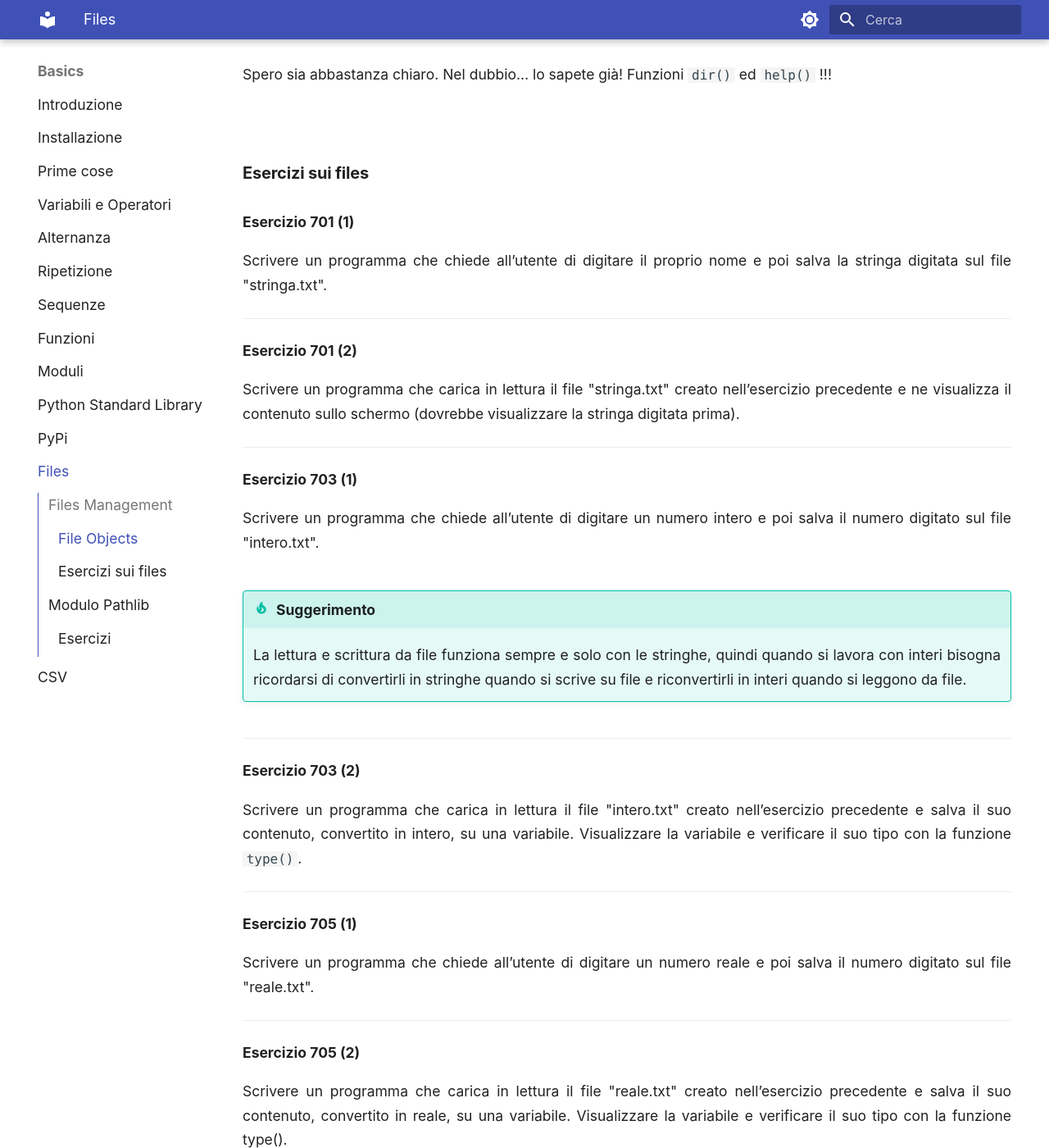
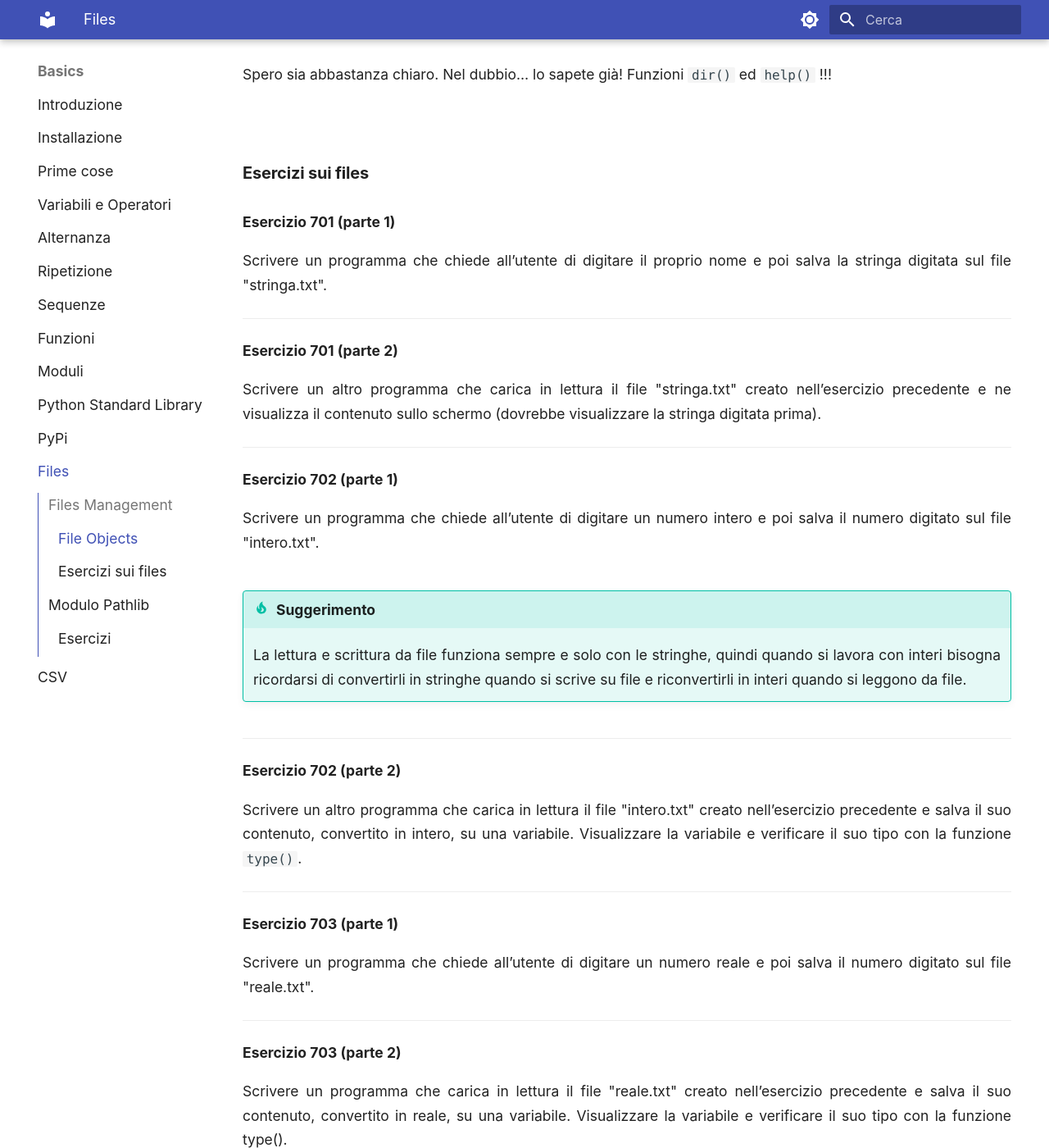
Before and after one commit to adjamhub/pyhandouts, an MkDocs documentation site: the page built from docs/basics/107_files.md, in a window 1280 px wide and 1400 px high, scrolled down 5894 px. Shown: the whole window at 82% size. Built offline with MkDocs 1.6.1 and Material for MkDocs 9.7.7, drawn with Linux system fonts in a browser that asks for light colours; emoji names are drawn with the system emoji font; some of the changed text lies outside the part shown.

Commit message:
Update 107_files.md

```diff
--- a/docs/basics/107_files.md
+++ b/docs/basics/107_files.md
@@ -193,20 +193,20 @@ Spero sia abbastanza chiaro. Nel dubbio… lo sapete già! Funzioni `dir()` ed `
 ### Esercizi sui files
 
 
-**Esercizio 701 (1)**
+**Esercizio 701 (parte 1)**
 
 Scrivere un programma che chiede all’utente di digitare il proprio nome e poi salva la stringa digitata sul file "stringa.txt".
 
 ------------------------------------------------------------
 
-**Esercizio 701 (2)**
+**Esercizio 701 (parte 2)**
 
-Scrivere un programma che carica in lettura il file "stringa.txt" creato nell’esercizio precedente e ne visualizza
+Scrivere un altro programma che carica in lettura il file "stringa.txt" creato nell’esercizio precedente e ne visualizza
 il contenuto sullo schermo (dovrebbe visualizzare la stringa digitata prima).
 
 ------------------------------------------------------------
 
-**Esercizio 703 (1)**
+**Esercizio 702 (parte 1)**
 
 Scrivere un programma che chiede all’utente di digitare un numero intero e poi salva il numero digitato sul file "intero.txt".
 
@@ -218,27 +218,27 @@ Scrivere un programma che chiede all’utente di digitare un numero intero e poi
 
 ------------------------------------------------------------
 
-**Esercizio 703 (2)**
+**Esercizio 702 (parte 2)**
 
-Scrivere un programma che carica in lettura il file "intero.txt" creato nell’esercizio precedente e salva il suo contenuto,
+Scrivere un altro programma che carica in lettura il file "intero.txt" creato nell’esercizio precedente e salva il suo contenuto,
 convertito in intero, su una variabile. Visualizzare la variabile e verificare il suo tipo con la funzione `type()`.
 
 ------------------------------------------------------------
 
-**Esercizio 705 (1)**
+**Esercizio 703 (parte 1)**
 
 Scrivere un programma che chiede all’utente di digitare un numero reale e poi salva il numero digitato sul file "reale.txt".
 
 ------------------------------------------------------------
 
-**Esercizio 705 (2)**
+**Esercizio 703 (parte 2)**
 
 Scrivere un programma che carica in lettura il file "reale.txt" creato nell’esercizio precedente e salva il suo contenuto, convertito in reale, su una variabile.
 Visualizzare la variabile e verificare il suo tipo con la funzione type().
 
 ------------------------------------------------------------
 
-**Esercizio 707 (1)**
+**Esercizio 704 (parte 1)**
 
 Creare una lista contenente i nomi di alcuni animali, visualizzarla sullo schermo e poi andare a copiarne il contenuto nel file "animali.txt" avendo cura di mettere
 ogni animale in una nuova riga.<br>
@@ -246,13 +246,13 @@ Eseguito il codice verificare che il file è effettivamente ben formato con un a
 
 ------------------------------------------------------------
 
-**Esercizio 707 (2)**
+**Esercizio 704 (parte 2)**
 
 Aprire in lettura il file "animali.txt" creato nell’esercizio precedente e leggere il contenuto riga per riga visualizzando ogni volta l’animale "estratto".
 
 ------------------------------------------------------------
 
-**Esercizio 707 (3)**
+**Esercizio 704 (parte 3)**
 
 Aprire il file "animali.txt" in modalità "append" (aggiunta a fine file). Chiedere all’utente di inserire il nome di un animale e procedere all’inserimento nel file.
 Ripetere l’operazione 2 o 3 volte, aggiungendo ogni volta l’animale inserito nel file.<br>
@@ -300,7 +300,7 @@ visualizzare il risultato a video e salvarlo nel file "media.txt".
 
 ------------------------------------------------------------
 
-**Esercizio 715 (1): ricerca elementi**
+**Esercizio 715 (parte 1): ricerca elementi**
 
 Creare un file di testo chiamato "sequenza.txt", salvando al suo interno una certa quantità di numeri interi, uno per riga.
 Implementare un software che legge dal file "sequenza.txt" i dati, li carica su una lista e li visualizza a video. Chiedere poi all'utente di inserire un numero intero
@@ -309,19 +309,20 @@ Scrivere tutte le posizioni trovate riga per riga nel file "posizioni.txt". Se i
 
 ------------------------------------------------------------
 
-**Esercizio 715 (2): ordinamenti**
+**Esercizio 715 (parte 2): ordinamenti**
 
 Scrivete un programma che legge dal file "sequenza.txt" una sequenza di interi, la ordina in modo crescente e la salva ordinata sul file "ordinati.txt" (**uno per riga**).
 
 ------------------------------------------------------------
 
-**Esercizio 717**
+**Esercizio 716**
 
 Creare un file chiamato "settings.txt" contenente una serie di righe del tipo chiave = valore (ad esempio: nome=Andrea, cognome=Diamantini…).
 Importare i dati dal file e caricarli in un dizionario creato appositamente con la parte prima dell’uguale "strizzata" degli spazi come chiave e la parte dopo l’uguale,
 "strizzata" di spazi e newline come valore.
 
 
+<!-- xxxxxxxxxxxxxxxxxxxxxxxxxxxxxxxxxxxxxxxxxxxxxxxxxxxxxxxxxxxxxxxxxxxxxxxxxxxxxxxxxxxxxxxxxxxxxxxxxxxxxxxxxxxxxxxxxxxxxxxxxxxxxxxxxxxxxxxxxxxxxxx -->
 
 ## Modulo Pathlib
 
```
Also changed, not shown: other parts of docs/basics/107_files.md (+1 -0 lines).
